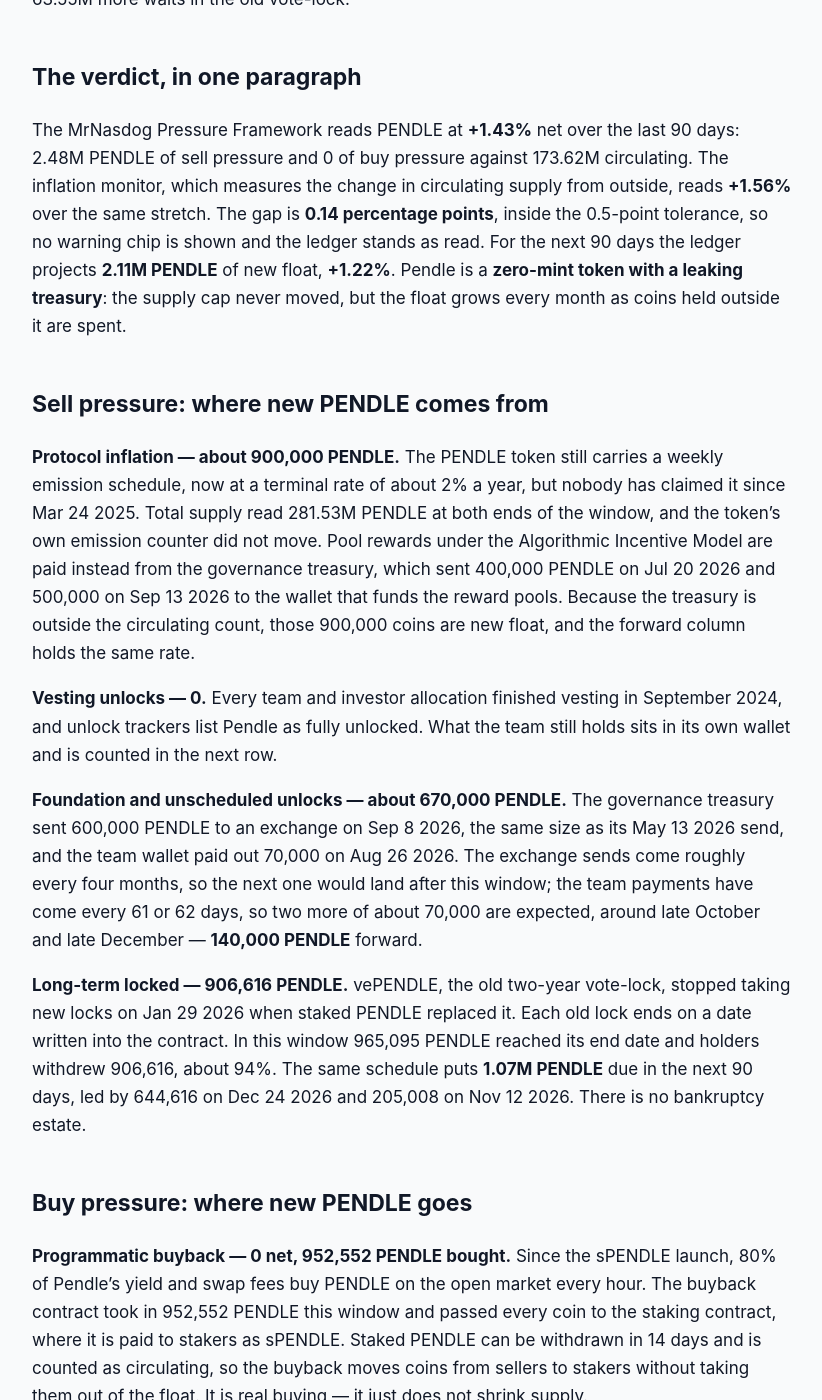
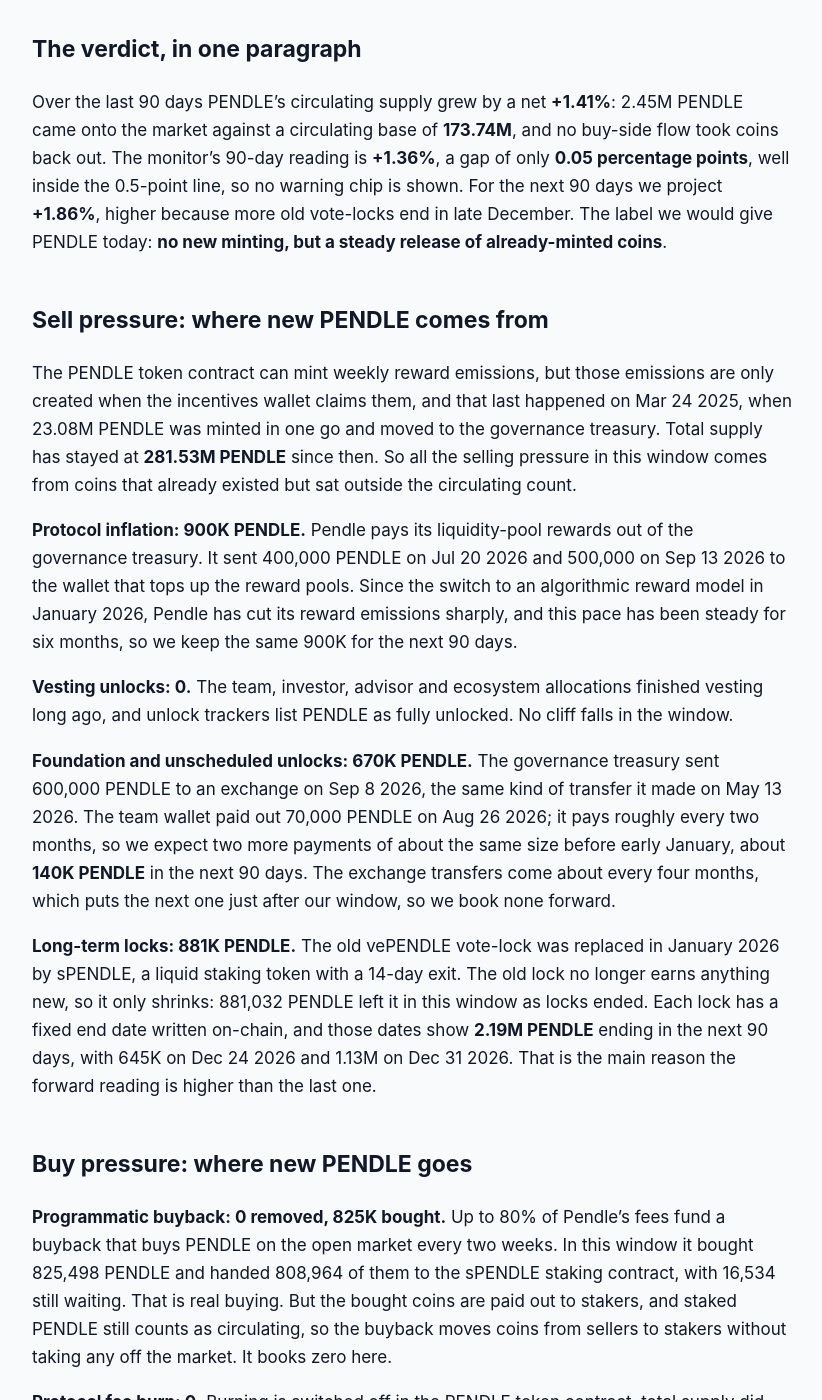
Before and after one commit to jeevansongmy-spec/mrnasdog-articles, a Jekyll site: the page built from crypto/pendle-pressure-framework.md, in a window 1280 px wide and 1400 px high, scrolled down 426 px. Shown: the whole window, without its empty margins (228-1050 px from the left). Built offline with Jekyll 4.4.1, drawn with Linux system fonts in a browser that asks for light colours; some of the changed text lies outside the part shown.

Commit message:
publish: crypto/pendle-pressure-framework

```diff
--- a/crypto/pendle-pressure-framework.md
+++ b/crypto/pendle-pressure-framework.md
@@ -1,55 +1,71 @@
 ---
-title:         "PENDLE Inflation Analysis · September 2026 · Supply growing · projected to keep growing"
-description:   "PENDLE supply grows with no new minting: treasury wallets and expiring vote-locks released 2.48M PENDLE in 90 days, +1.43% net, and the buyback removed none."
+title:         "PENDLE Inflation Analysis · October 2026 · Supply growing · projected to keep growing"
+description:   "PENDLE grows with no new minting: treasury wallets and ending vote-locks released 2.45M PENDLE in 90 days, +1.41% net, and the fee buyback removed none."
 canonical_url: "https://mrnasdog.com/research/pendle/inflation"
 tags:                    ["crypto", "pendle", "defi", "inflation"]
 published:     true
 ---
 
-Originally published at [PENDLE Inflation Analysis · September 2026 · Supply growing · projected to keep growing](https://mrnasdog.com/research/pendle/inflation).
+Originally published at [PENDLE Inflation Analysis · October 2026 · Supply growing · projected to keep growing](https://mrnasdog.com/research/pendle/inflation).
 
-# PENDLE Inflation Analysis · September 2026 · Supply growing · projected to keep growing
+# PENDLE Inflation Analysis · October 2026 · Supply growing · projected to keep growing
 
-**PENDLE supply is growing without any new minting.** Over the 90 days to Sep 29 2026, **2.48M PENDLE** left wallets that sit outside the circulating count — pool rewards paid by the governance treasury, a treasury send to an exchange, a team payment and expiring vote-locks — while the fee-funded buyback of **952,552 PENDLE** removed nothing, because every bought coin goes to stakers. Net supply rose **+1.43%**, and the next 90 days project **+1.22%**. The one ceiling is the treasury itself: about 43.64M PENDLE sits in three team-run wallets, and 63.55M more waits in the old vote-lock.
+PENDLE supply is growing even though no new PENDLE has been minted since March 2025. In the 90 days to Oct 8 2026, **2.45M PENDLE** moved from wallets that do not count as circulating into the market: pool rewards and team payments from the Pendle treasury, plus **881K PENDLE** from old vote-locks that ran out. Nothing was removed, so the net change is **+1.41%**, and the lock dates point to about **+1.86%** in the next 90 days. The monitor reads **+1.36%**, so the two readings agree.
 
 ## The verdict, in one paragraph
 
-The MrNasdog Pressure Framework reads PENDLE at **+1.43%** net over the last 90 days: 2.48M PENDLE of sell pressure and 0 of buy pressure against 173.62M circulating. The inflation monitor, which measures the change in circulating supply from outside, reads **+1.56%** over the same stretch. The gap is **0.14 percentage points**, inside the 0.5-point tolerance, so no warning chip is shown and the ledger stands as read. For the next 90 days the ledger projects **2.11M PENDLE** of new float, **+1.22%**. Pendle is a **zero-mint token with a leaking treasury**: the supply cap never moved, but the float grows every month as coins held outside it are spent.
+Over the last 90 days PENDLE's circulating supply grew by a net **+1.41%**: 2.45M PENDLE came onto the market against a circulating base of **173.74M**, and no buy-side flow took coins back out. The monitor's 90-day reading is **+1.36%**, a gap of only **0.05 percentage points**, well inside the 0.5-point line, so no warning chip is shown. For the next 90 days we project **+1.86%**, higher because more old vote-locks end in late December. The label we would give PENDLE today: **no new minting, but a steady release of already-minted coins**.
 
 ## Sell pressure: where new PENDLE comes from
 
-**Protocol inflation — about 900,000 PENDLE.** The PENDLE token still carries a weekly emission schedule, now at a terminal rate of about 2% a year, but nobody has claimed it since Mar 24 2025. Total supply read 281.53M PENDLE at both ends of the window, and the token's own emission counter did not move. Pool rewards under the Algorithmic Incentive Model are paid instead from the governance treasury, which sent 400,000 PENDLE on Jul 20 2026 and 500,000 on Sep 13 2026 to the wallet that funds the reward pools. Because the treasury is outside the circulating count, those 900,000 coins are new float, and the forward column holds the same rate.
+The PENDLE token contract can mint weekly reward emissions, but those emissions are only created when the incentives wallet claims them, and that last happened on Mar 24 2025, when 23.08M PENDLE was minted in one go and moved to the governance treasury. Total supply has stayed at **281.53M PENDLE** since then. So all the selling pressure in this window comes from coins that already existed but sat outside the circulating count.
 
-**Vesting unlocks — 0.** Every team and investor allocation finished vesting in September 2024, and unlock trackers list Pendle as fully unlocked. What the team still holds sits in its own wallet and is counted in the next row.
+**Protocol inflation: 900K PENDLE.** Pendle pays its liquidity-pool rewards out of the governance treasury. It sent 400,000 PENDLE on Jul 20 2026 and 500,000 on Sep 13 2026 to the wallet that tops up the reward pools. Since the switch to an algorithmic reward model in January 2026, Pendle has cut its reward emissions sharply, and this pace has been steady for six months, so we keep the same 900K for the next 90 days.
 
-**Foundation and unscheduled unlocks — about 670,000 PENDLE.** The governance treasury sent 600,000 PENDLE to an exchange on Sep 8 2026, the same size as its May 13 2026 send, and the team wallet paid out 70,000 on Aug 26 2026. The exchange sends come roughly every four months, so the next one would land after this window; the team payments have come every 61 or 62 days, so two more of about 70,000 are expected, around late October and late December — **140,000 PENDLE** forward.
+**Vesting unlocks: 0.** The team, investor, advisor and ecosystem allocations finished vesting long ago, and unlock trackers list PENDLE as fully unlocked. No cliff falls in the window.
 
-**Long-term locked — 906,616 PENDLE.** vePENDLE, the old two-year vote-lock, stopped taking new locks on Jan 29 2026 when staked PENDLE replaced it. Each old lock ends on a date written into the contract. In this window 965,095 PENDLE reached its end date and holders withdrew 906,616, about 94%. The same schedule puts **1.07M PENDLE** due in the next 90 days, led by 644,616 on Dec 24 2026 and 205,008 on Nov 12 2026. There is no bankruptcy estate.
+**Foundation and unscheduled unlocks: 670K PENDLE.** The governance treasury sent 600,000 PENDLE to an exchange on Sep 8 2026, the same kind of transfer it made on May 13 2026. The team wallet paid out 70,000 PENDLE on Aug 26 2026; it pays roughly every two months, so we expect two more payments of about the same size before early January, about **140K PENDLE** in the next 90 days. The exchange transfers come about every four months, which puts the next one just after our window, so we book none forward.
+
+**Long-term locks: 881K PENDLE.** The old vePENDLE vote-lock was replaced in January 2026 by sPENDLE, a liquid staking token with a 14-day exit. The old lock no longer earns anything new, so it only shrinks: 881,032 PENDLE left it in this window as locks ended. Each lock has a fixed end date written on-chain, and those dates show **2.19M PENDLE** ending in the next 90 days, with 645K on Dec 24 2026 and 1.13M on Dec 31 2026. That is the main reason the forward reading is higher than the last one.
 
 ## Buy pressure: where new PENDLE goes
 
-**Programmatic buyback — 0 net, 952,552 PENDLE bought.** Since the sPENDLE launch, 80% of Pendle's yield and swap fees buy PENDLE on the open market every hour. The buyback contract took in 952,552 PENDLE this window and passed every coin to the staking contract, where it is paid to stakers as sPENDLE. Staked PENDLE can be withdrawn in 14 days and is counted as circulating, so the buyback moves coins from sellers to stakers without taking them out of the float. It is real buying — it just does not shrink supply.
+**Programmatic buyback: 0 removed, 825K bought.** Up to 80% of Pendle's fees fund a buyback that buys PENDLE on the open market every two weeks. In this window it bought 825,498 PENDLE and handed 808,964 of them to the sPENDLE staking contract, with 16,534 still waiting. That is real buying. But the bought coins are paid out to stakers, and staked PENDLE still counts as circulating, so the buyback moves coins from sellers to stakers without taking any off the market. It books zero here.
 
-**Protocol fee burn — 0.** Burning is switched off in the PENDLE contract, total supply did not fall, and no coins reached a dead address. **Foundation buy — 0.** The treasury, team and ecosystem wallets only sent PENDLE out; none received any. **New long-term lock — 0.** The old vote-lock takes no new coins, and sPENDLE, now 35.36M PENDLE, sits inside the float.
+**Protocol fee burn: 0.** Burning is switched off in the PENDLE token contract, total supply did not fall, and the dead address holds the same 0.1 PENDLE it held at the start.
+
+**Foundation buy: 0.** No Pendle treasury or team wallet bought PENDLE. Every one of their balances fell or stayed flat.
+
+**New long-term lock: 0.** sPENDLE has a 14-day exit, about 31.35M PENDLE is staked, and that stake counts as circulating, so it is not a lock. The old vote-lock takes in nothing new.
 
 ## Foundation and overhang
 
-Five pools of PENDLE could still reach the market. The **governance treasury** holds 19.75M PENDLE and pays both the pool rewards and the exchange sends. The **ecosystem fund** holds 16.12M; it last moved on Apr 30 2026 and did not move this window. The **team wallet** holds 7.77M and pays out every two months. The **old vote-lock** holds 63.55M, of which about 1.99M has already reached its end date but has not been withdrawn; its last lock ends in March 2028. And the token can still **mint about 9.62M PENDLE** of unclaimed weekly emissions at any moment, growing by about 110,500 a week. The last time that happened, on Mar 24 2025, the new coins went straight into the governance treasury, so a mint would enlarge the treasury first and reach the float only when spent.
+Pendle's non-circulating PENDLE sits in four places we read on-chain. The old vePENDLE vote-lock holds **63.54M PENDLE**, and all of it is due to come out by early 2028 as the locks end. The governance treasury holds **19.75M**; it pays the pool rewards and sends to exchanges from time to time. The ecosystem fund holds **16.12M** and has not paid out since Apr 30 2026. The team wallet holds **7.77M** and pays about every two months. Together these four come to about 107.18M PENDLE, close to the whole amount counted as non-circulating.
 
-Every one of these balances is read from the chain at each rebuild. If any of them falls between refreshes, the outflow enters the Foundation and unscheduled unlocks row at the next refresh.
+There is one more overhang that is easy to miss: about **9.55M PENDLE** of weekly reward emissions has built up inside the token contract without being minted. The incentives wallet can claim it at any time, and it would land in the treasury first, so it would only count once the treasury sends it on. We read these balances on-chain at every rebuild. If any of these balances falls between rebuilds, the outflow enters the foundation and unscheduled unlocks row at the next rebuild.
 
-## How PENDLE compares to other DeFi governance tokens
+## How PENDLE compares to other DeFi revenue tokens
 
-Most DeFi governance tokens that turned on buybacks did so to shrink supply. Pendle made a different choice: the PENDLE it buys is paid to stakers, so the buyback works like a dividend in coins rather than a burn. A DEX token that burns what it buys, or sends it to a wallet outside the float, books that buying as a real cut in supply; Pendle books zero, even though it bought nearly a million PENDLE in 90 days.
+Many DeFi tokens now use fees to buy their own coin. What matters for supply is where the bought coins end up. A protocol that burns them, or parks them in a treasury that is not counted as circulating, takes them off the market and can shrink supply. Pendle hands its buyback to stakers, who can sell, so PENDLE's buyback works more like a dividend paid in PENDLE than a supply cut. That is why PENDLE shows 825K PENDLE bought and zero removed.
 
-On the sell side, Pendle looks less like an uncapped emission chain and more like a treasury-run project. Its token contract has not minted in 18 months, so the headline supply is flat, but the float still grows because treasury, team and vote-lock balances outside the float are spent or released. Tokens whose rewards come from a fresh mint show the growth in total supply; Pendle shows it only in the circulating count, which is why the old vote-lock and the treasury matter more here than the emission schedule.
+On rewards, PENDLE also differs from tokens that mint new coins every block for liquidity pools. Pendle pays pool rewards out of coins minted earlier, so total supply has been flat for over 18 months, but the circulating count still rises as the treasury spends. And unlike vote-escrow tokens whose lock still takes in new coins, Pendle retired its multi-year lock, so the lock now works in one direction only: out.
+
+The result is a token with no new minting, a real but supply-neutral buyback, and a known release calendar from the old lock. That makes PENDLE's supply easier to forecast than most DeFi tokens, and the forecast for the coming months points up.
 
 ## What to watch in the next 90 days
 
-**Nov 12 2026 and Dec 24 2026:** the two largest vote-lock expiry weeks in the window, 205,008 and 644,616 PENDLE, followed by 1.13M on Dec 31 2026 just after it. **Late October and late December 2026:** the team wallet's next two payments if its 61-day rhythm holds. **Around January 2027:** the next treasury send to an exchange if the four-month rhythm holds; an earlier send would raise the forward figure. **Any call to claim the unminted emissions** — about 9.62M PENDLE today — which would enlarge the treasury in one step. And the fee level: lower fees mean a smaller buyback, though the buyback does not change the supply reading either way.
+**Dec 24 2026 and Dec 31 2026:** the two largest vote-lock end dates in the window, 645K and 1.13M PENDLE. Holders may withdraw later than the end date, so part of this can slip into January.
+
+**About Oct 26 2026 and Dec 26 2026:** the next likely team-wallet payments, about 70K PENDLE each if the two-month pattern holds.
+
+**The governance treasury:** another reward top-up or exchange transfer of 0.4M to 0.6M PENDLE would add to the count. A claim of the 9.55M PENDLE of unminted emissions would raise total supply, though it would sit in the treasury first.
+
+**The buyback:** it runs every two weeks. If Pendle ever switched to burning the bought coins, or keeping them out of circulation, the buy side would start to count and the reading could turn flat or negative.
 
 ## Summary
 
-PENDLE is inflationary on its float, not on its cap: total supply sat at 281.53M PENDLE for the whole window, yet **2.48M PENDLE** left the treasury, team wallet and old vote-lock, lifting circulating supply **+1.43%** in 90 days, with **+1.22%** projected next. The fee-funded buyback bought 952,552 PENDLE but pays it to stakers who still count as circulating, so it offsets none of that growth. The key risk is the treasury's pace and the 9.62M PENDLE of unclaimed emissions it can mint; the ceiling on the slow leak is the 43.64M held in the three team-run wallets plus the 63.55M still in the vote-lock.
+PENDLE supply is growing about **1.41%** per 90 days with no new minting at all: the Pendle treasury pays pool rewards and team costs from coins minted earlier, and the retired vePENDLE vote-lock releases coins as locks end. The fee buyback is real, 825K PENDLE in 90 days, but it pays stakers and removes nothing. With 2.19M PENDLE of locks ending by early January, we project about **+1.86%** for the next 90 days. The biggest risks to that reading are larger treasury transfers and a claim of the 9.55M PENDLE of unminted emissions.
 
-*MrNasdog Pressure Framework analysis of PENDLE, Metric 1 — Inflation. Data + explanation only. Not financial advice. Checked Sep 29 2026.*
+---
+
+*MrNasdog Pressure Framework analysis of PENDLE, Metric 1 — Inflation. Data + explanation only. Not financial advice. Checked Oct 8 2026.*
```
